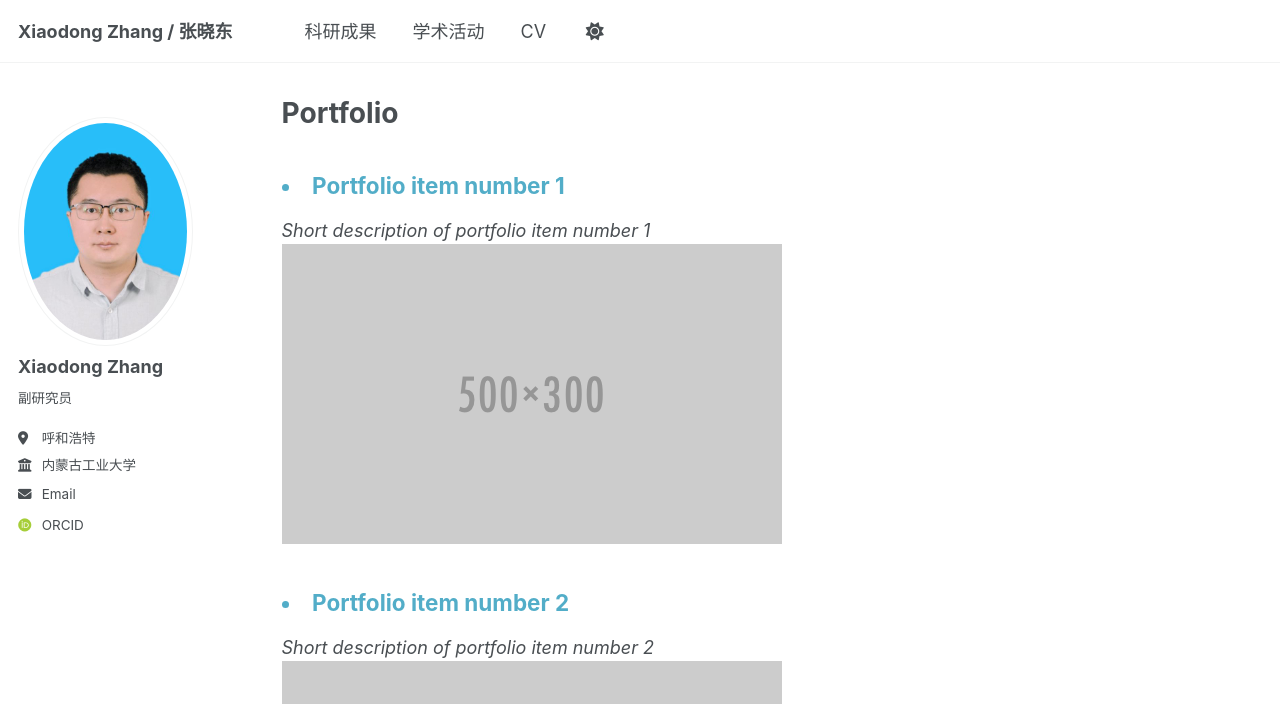
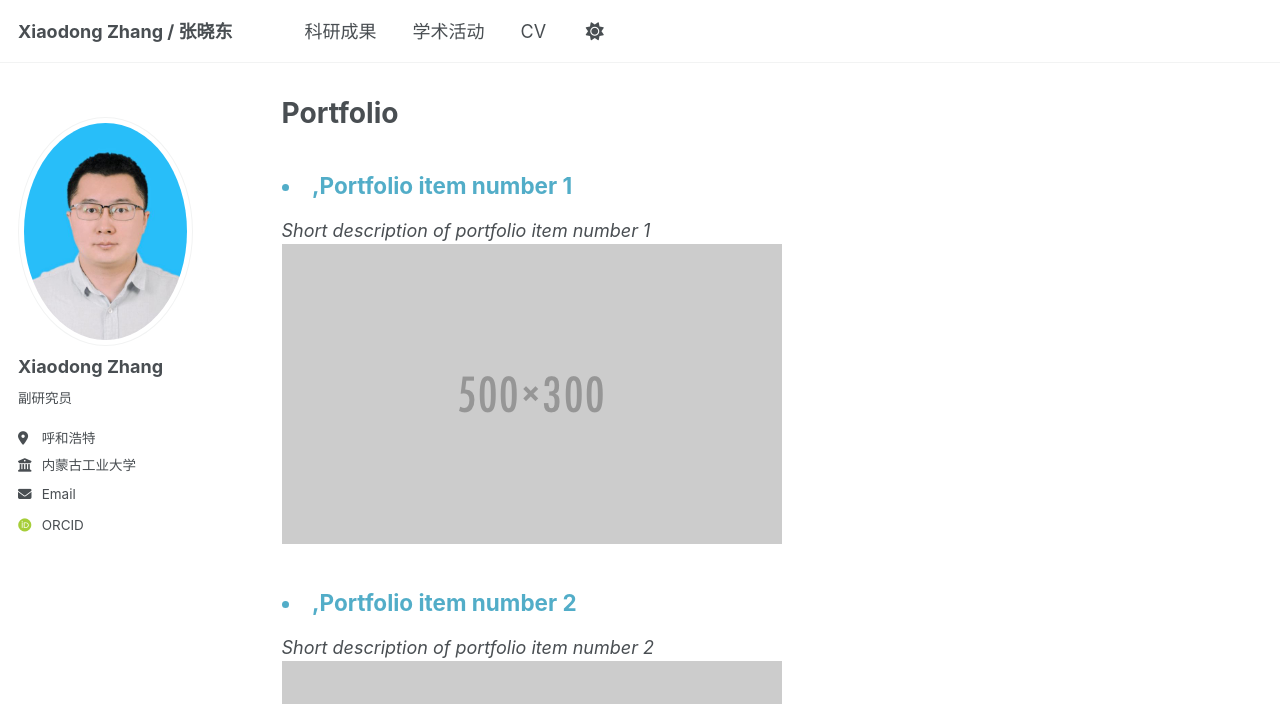
Before and after one commit to zhangxiaodong-imut/zhangxiaodong-imut.github.io, a Jekyll site: the page built from _pages/portfolio.html, in a window 1280 px wide and 1311 px high. Shown: the top 704 px of the window. Built offline with Jekyll 4.4.1, drawn with Linux system fonts in a browser that asks for light colours; some web fonts are replaced.

Commit message:
Update archive-single.html

```diff
--- a/_includes/archive-single.html
+++ b/_includes/archive-single.html
@@ -27,9 +27,9 @@
 
     <h2 class="archive__item-title" itemprop="headline">
       {% if post.link %}
-        <a href="{{ post.link }}" style="text-decoration: none;"><li>{{ title }}</li></a> <a href="{{ base_path }}{{ post.url }}" rel="permalink"><i class="fa fa-link" aria-hidden="true" title="permalink"></i><span class="sr-only">Permalink</span></a>
+        <a href="{{ post.link }}" style="text-decoration: none;"><li>{{ category[1].title }}{{ title }}</li></a> <a href="{{ base_path }}{{ post.url }}" rel="permalink"><i class="fa fa-link" aria-hidden="true" title="permalink"></i><span class="sr-only">Permalink</span></a>
       {% else %}
-        <a href="{{ base_path }}{{ post.url }}" rel="permalink" style="text-decoration: none;"><li>{{ title }}</li></a>
+        <a href="{{ base_path }}{{ post.url }}" rel="permalink" style="text-decoration: none;"><li>{{ category[1].title }},{{ title }}</li></a>
       {% endif %}
     </h2>
 
```
